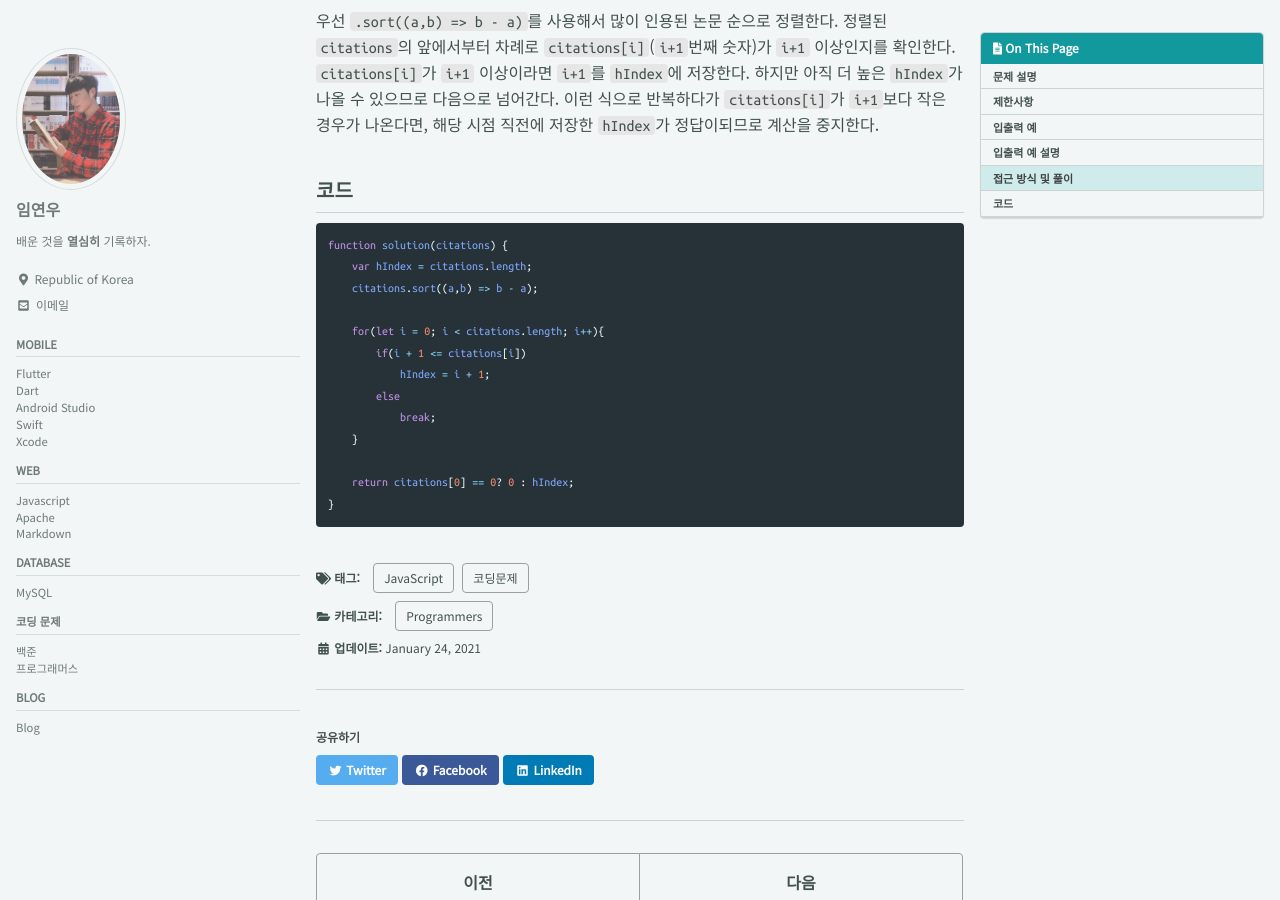
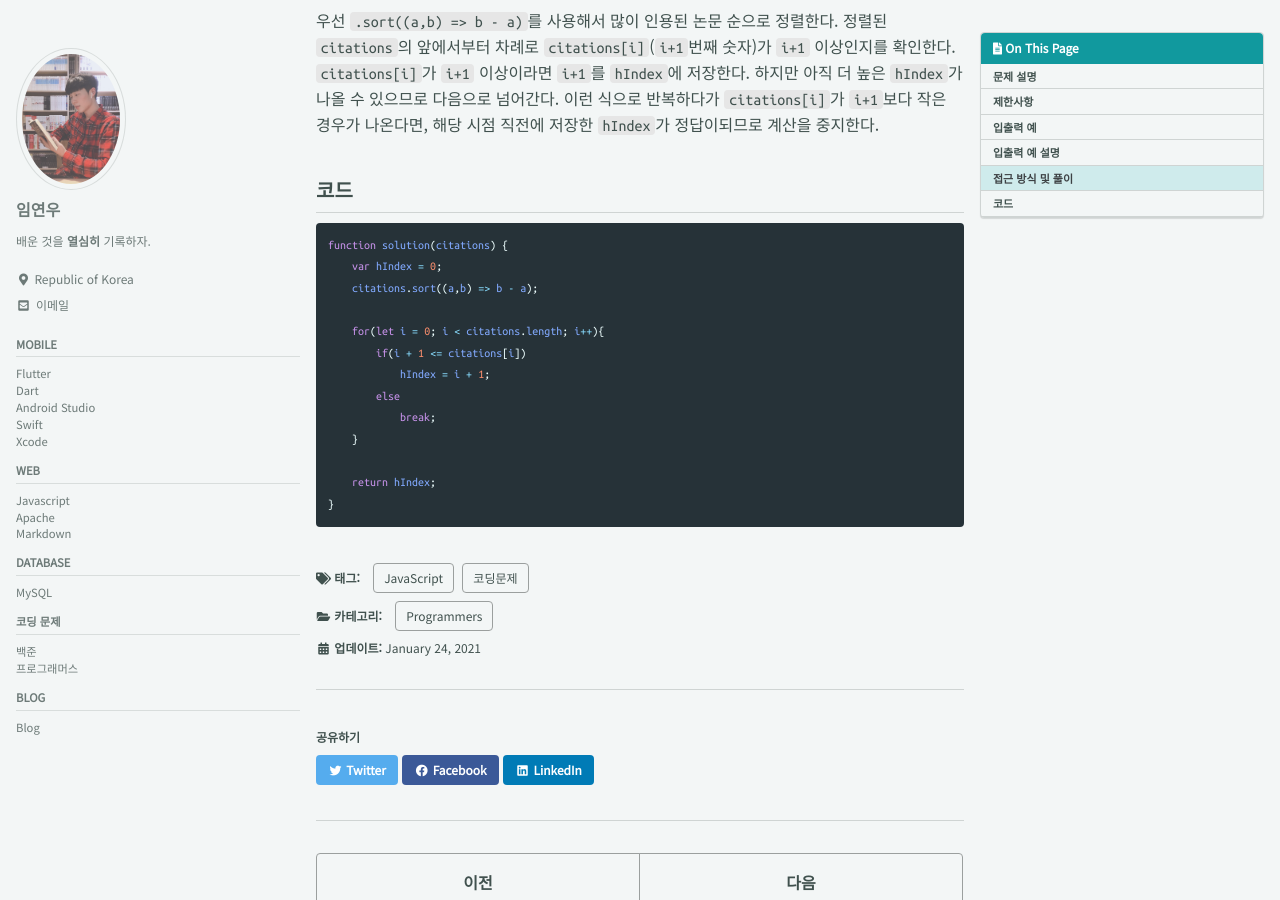
Before and after one commit to terry1213/terry1213.github.io, a Jekyll site: the page built from _posts/2021-01-24-h-index-level-2.md, in a window 1280 px wide and 900 px high, scrolled down 931 px. Built offline with Jekyll 4.4.1, drawn with Linux system fonts in a browser that asks for light colours; cached includes are drawn as plain includes; comment, search, counter and statistics services are not loaded.

Commit message:
[UPDATE] 풀이 코드 간결하게 수정

````diff
--- a/_posts/2021-01-24-h-index-level-2.md
+++ b/_posts/2021-01-24-h-index-level-2.md
@@ -38,7 +38,7 @@ H-Index는 과학자의 생산성과 영향력을 나타내는 지표입니다.
 
 ``` javascript
 function solution(citations) {
-    var hIndex = citations.length;
+    var hIndex = 0;
     citations.sort((a,b) => b - a);
 
     for(let i = 0; i < citations.length; i++){
@@ -48,6 +48,6 @@ function solution(citations) {
             break;
     }
 
-    return citations[0] == 0? 0 : hIndex;
+    return hIndex;
 }
 ```
````
